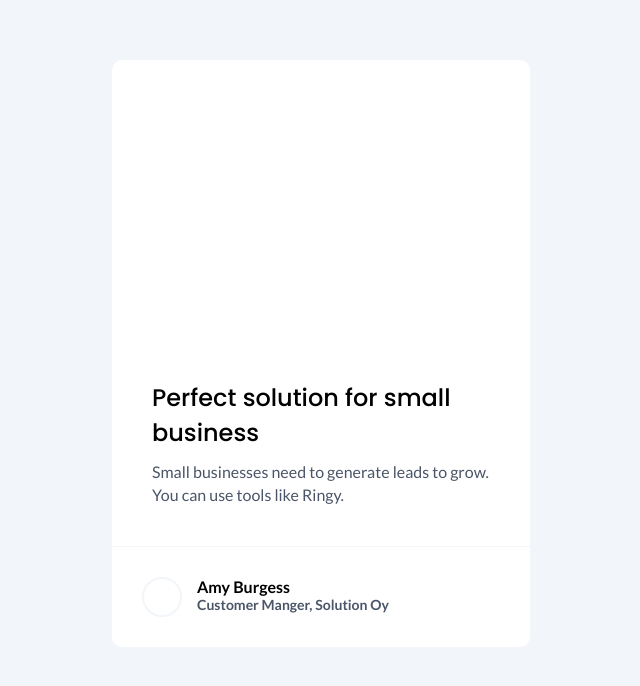
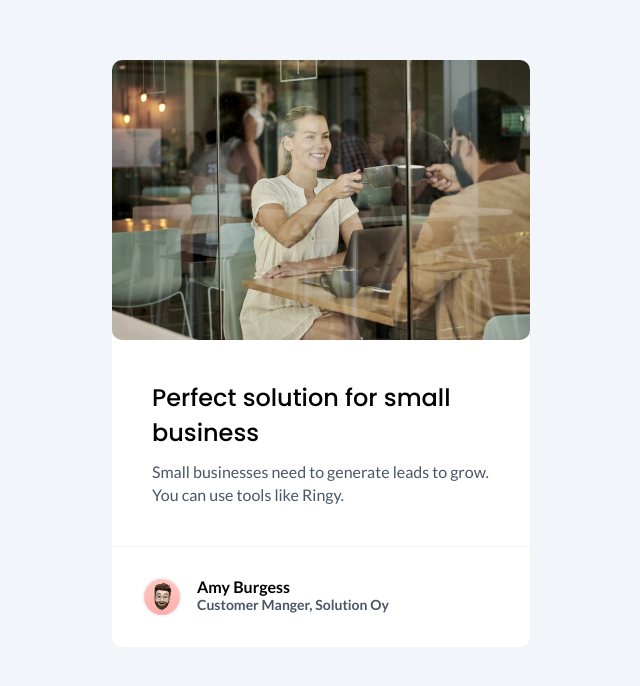
Before and after one commit to yatinpachori/blog-card, a plain HTML site: page index.html in a window 1280 px wide. Shown: the part 140-826 px from the top of the page, without its empty margins (319-959 px from the left). Drawn offline with Linux system fonts and the light colour scheme; the site is published under a folder, as on GitHub Pages, so addresses that start at the root find nothing.

Commit message:
Update badmash.css

```diff
--- a/badmash.css
+++ b/badmash.css
@@ -18,7 +18,7 @@
       border-radius: 10px;
     }
     .hero{
-      background: url('/hero-image-1.jpg') no-repeat;
+      background: url('hero-image-1.jpg') no-repeat;
       width: 418px;
       height: 280px;
        border-radius: 10px;
@@ -44,7 +44,7 @@
        line-height: 23px;
     }
     .icon{
-        background: url('/avatar-image-business-card-1.png');
+        background: url('avatar-image-business-card-1.png');
         width: 40px;
         height: 40px;
         border-radius: 50%;
```
